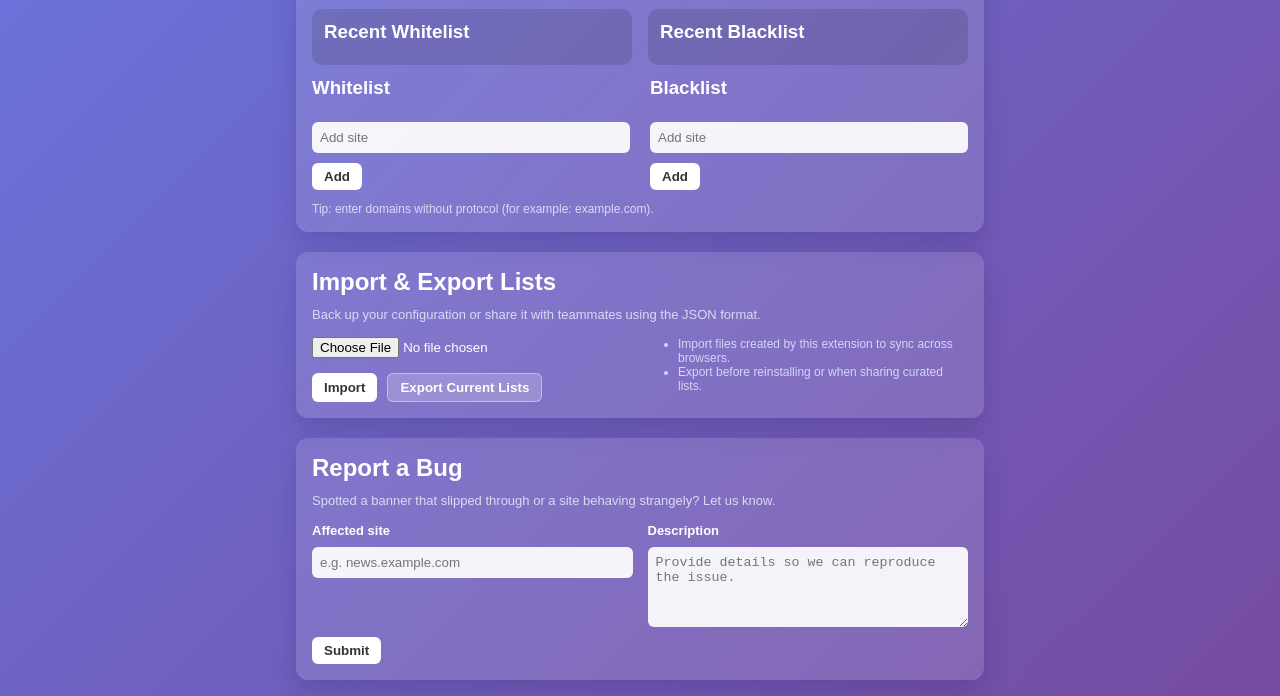
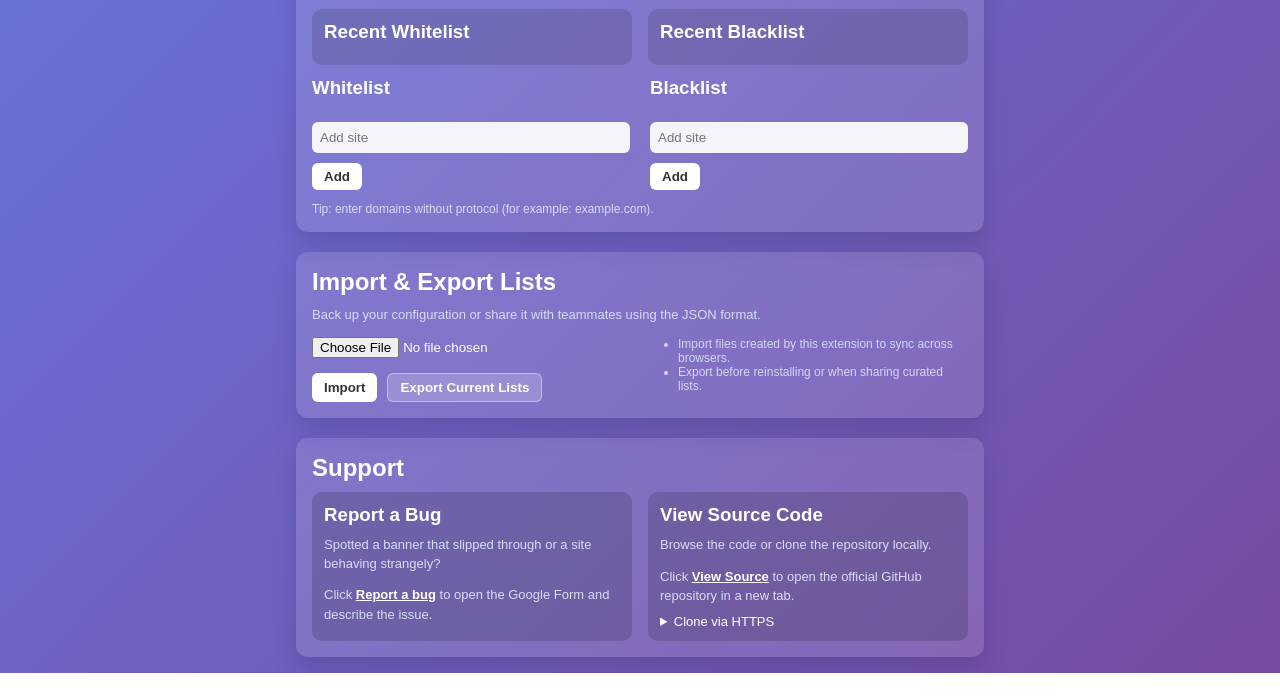
Before and after one commit to AryanV08/CookiesShallNotPass, a browser extension: page UI/dashboard.html in a window 1280 px wide. Shown: the part 649-1345 px from the top of the page. After the commit the page ends 1322 px from the top, so only its background shows below. Drawn offline with Linux system fonts and the light colour scheme.

Commit message:
Added Support Box. Report Bug google form and view source code.

```diff
--- a/UI/dashboard.css
+++ b/UI/dashboard.css
@@ -350,24 +350,63 @@ button.secondary:hover {
   padding-left: 18px;
 }
 
-/* Report form */
-.report-grid {
-  display: flex;
-  flex-wrap: wrap;
-  gap: 15px;
+/* Report link styles */
+/* Split the report section into two cards */
+.report-split {
+  display: grid;
+  gap: 16px;
+  grid-template-columns: 1fr;
 }
 
-.form-group {
-  flex: 1 1 200px;
-  display: flex;
-  flex-direction: column;
+.report-card {
+  background: rgba(0, 0, 0, 0.15);
+  border-radius: 10px;
+  padding: 12px;
 }
 
-.form-group label {
+/* Link + helper text */
+.report-instructions {
+  font-size: 13px;
+  line-height: 1.5;
+  color: #d6dcf5;
+  margin-top: 8px;
+}
+
+.report-link {
+  color: #fff;
+  text-decoration: underline;
   font-weight: bold;
+}
+
+.report-link:hover {
+  text-decoration: none;
+  opacity: 0.9;
+}
+
+.clone-help summary {
+  cursor: pointer;
+  margin-top: 8px;
   font-size: 13px;
-  margin-bottom: 4px;
 }
+
+.code-block {
+  background: rgba(255,255,255,0.08);
+  padding: 10px;
+  border-radius: 8px;
+  overflow-x: auto;
+  font-family: ui-monospace, SFMono-Regular, Menlo, Consolas, "Liberation Mono", monospace;
+  font-size: 12px;
+  color: #fff;
+}
+
+/* Two columns on wider views */
+@media (min-width: 600px) {
+  .report-split {
+    grid-template-columns: 1fr 1fr;
+  }
+}
+/* End report link styles */
+
 
 /* Responsive tweaks */
 @media (min-width: 600px) {
--- a/UI/dashboard.html
+++ b/UI/dashboard.html
@@ -125,21 +125,50 @@
       </div>
     </section>
 
+
+
     <section class="report" id="reportSection">
-      <h2>Report a Bug</h2>
-      <p class="section-subtitle">Spotted a banner that slipped through or a site behaving strangely? Let us know.</p>
-      <div class="report-grid">
-        <div class="form-group">
-          <label for="bugSite">Affected site</label>
-          <input type="text" id="bugSite" placeholder="e.g. news.example.com">
+      <h2>Support</h2>
+
+      <!-- Report and Code -->
+      <div class="report-split">
+        <!-- LEFT: Report a Bug -->
+        <div class="report-card">
+          <h3>Report a Bug</h3>
+          <p class="section-subtitle">
+            Spotted a banner that slipped through or a site behaving strangely?
+          </p>
+          <p class="report-instructions">
+            Click
+            <a id="reportLink" class="report-link"
+              href="https://forms.gle/PVQQTFvmCxT3DTET9"
+              target="_blank" rel="noopener noreferrer">Report a bug</a>
+            to open the Google Form and describe the issue.
+          </p>
         </div>
-        <div class="form-group">
-          <label for="bugDesc">Description</label>
-          <textarea id="bugDesc" placeholder="Provide details so we can reproduce the issue."></textarea>
+
+        <!-- RIGHT: View Source -->
+        <div class="report-card">
+          <h3>View Source Code</h3>
+          <p class="section-subtitle">
+            Browse the code or clone the repository locally.
+          </p>
+          <p class="report-instructions">
+            Click
+            <a id="sourceLink" class="report-link"
+              href="https://github.com/AryanV08/CookiesShallNotPass"
+              target="_blank" rel="noopener noreferrer">View Source</a>
+            to open the official GitHub repository in a new tab.
+          </p>
+          <details class="clone-help">
+            <summary>Clone via HTTPS</summary>
+            <pre class="code-block">git clone https://github.com/AryanV08/CookiesShallNotPass.git
+    cd CookiesShallNotPass</pre>
+          </details>
         </div>
       </div>
-      <button id="reportBtn">Submit</button>
     </section>
+
 
   </div>
 </body>
--- a/UI/dashboard.js
+++ b/UI/dashboard.js
@@ -17,9 +17,9 @@ document.addEventListener("DOMContentLoaded", async () => {
   const importBtn = document.getElementById("importBtn");
   const exportBtn = document.getElementById("exportBtn");
 
-  const bugSiteEl = document.getElementById("bugSite");
-  const bugDescEl = document.getElementById("bugDesc");
-  const reportBtn = document.getElementById("reportBtn");
+  // const bugSiteEl = document.getElementById("bugSite");
+  // const bugDescEl = document.getElementById("bugDesc");
+  // const reportBtn = document.getElementById("reportBtn");
 
   async function fetchState() {
     return new Promise(resolve => chrome.runtime.sendMessage({ type: "GET_STATE" }, res => resolve(res?.state)));
@@ -143,15 +143,15 @@ document.addEventListener("DOMContentLoaded", async () => {
     URL.revokeObjectURL(url);
   };
 
-  reportBtn.onclick = () => {
-    const site = bugSiteEl.value.trim();
-    const desc = bugDescEl.value.trim();
-    if (!site || !desc) return alert("Fill both fields");
-    console.log("Bug reported:", { site, desc });
-    alert("Thank you! Bug reported.");
-    bugSiteEl.value = '';
-    bugDescEl.value = '';
-  };
+  // reportBtn.onclick = () => {
+  //   const site = bugSiteEl.value.trim();
+  //   const desc = bugDescEl.value.trim();
+  //   if (!site || !desc) return alert("Fill both fields");
+  //   console.log("Bug reported:", { site, desc });
+  //   alert("Thank you! Bug reported.");
+  //   bugSiteEl.value = '';
+  //   bugDescEl.value = '';
+  // };
 
   await updateUI();
 
```
